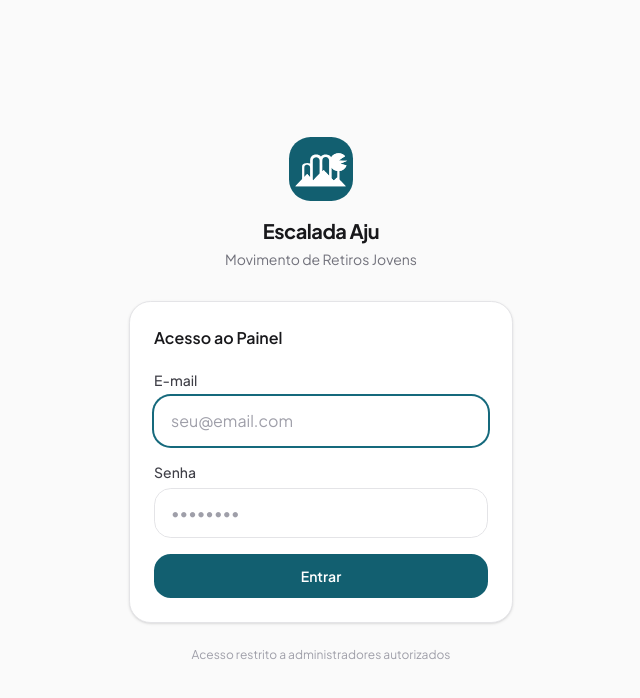
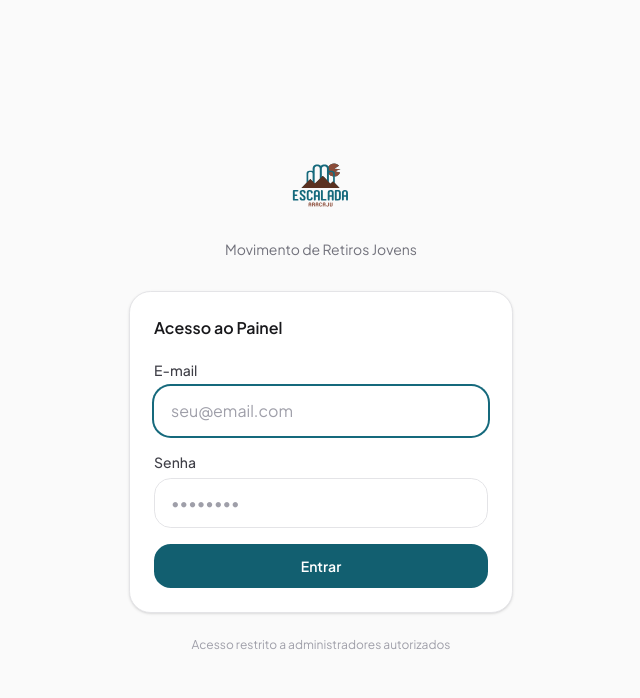
Before and after one commit to PedralRoberto/movescaladaaju, a Next.js app in the folder sistema/: page /admin/login in a window 1280 px wide. Shown: the top 698 px of the page, without its empty margins (319-959 px from the left). Built offline with nearby package versions, Linux system fonts and the light colour scheme.

Commit message:
Logo na tela de login

```diff
--- a/sistema/app/admin/login/page.tsx
+++ b/sistema/app/admin/login/page.tsx
@@ -40,18 +40,12 @@ export default function LoginPage() {
       <div className="w-full max-w-sm">
         {/* Logo */}
         <div className="text-center mb-8">
-          <div className="inline-flex items-center justify-center w-16 h-16 rounded-2xl bg-teal-600 mb-4">
-            <img
-              src="/escalada-icon.svg"
-              alt=""
-              aria-hidden="true"
-              className="h-10 w-auto brightness-0 invert"
-            />
-          </div>
-          <h1 className="text-xl font-bold text-zinc-900 tracking-tight">
-            Escalada Aju
-          </h1>
-          <p className="text-sm text-zinc-500 mt-1">Movimento de Retiros Jovens</p>
+          <img
+            src="/escalada-logo.svg"
+            alt="Escalada Aju"
+            className="h-20 w-auto mx-auto mb-3"
+          />
+          <p className="text-sm text-zinc-500">Movimento de Retiros Jovens</p>
         </div>
 
         <div className="bg-white rounded-2xl border border-zinc-200 shadow-sm overflow-hidden">
```
